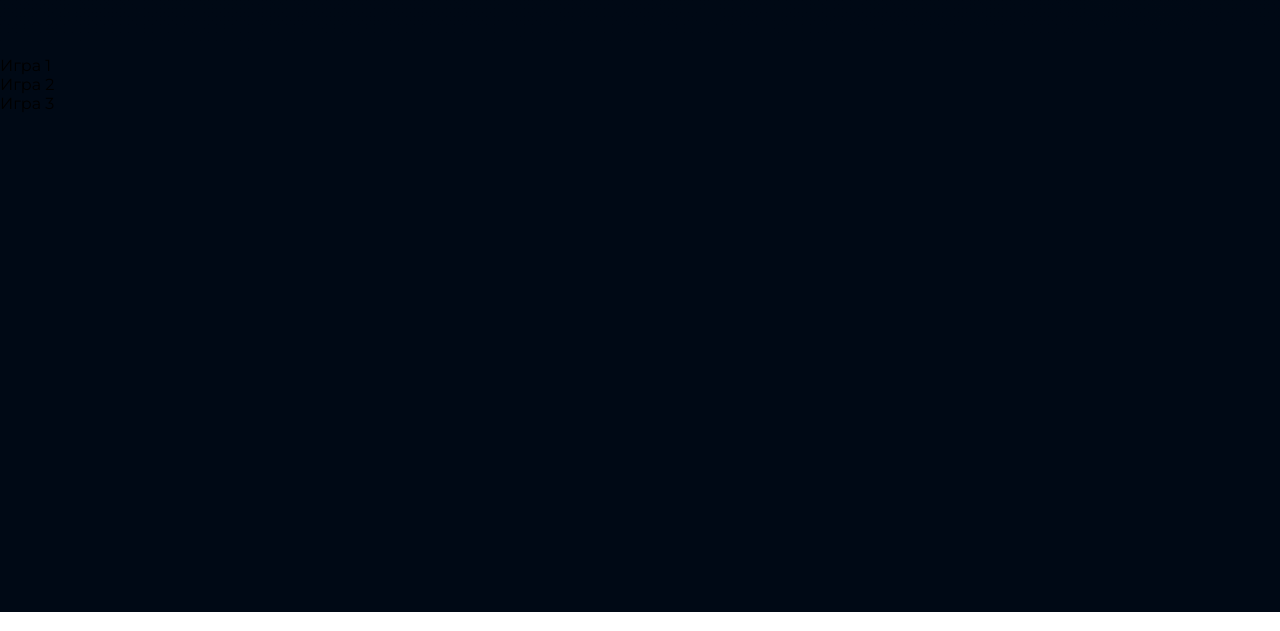
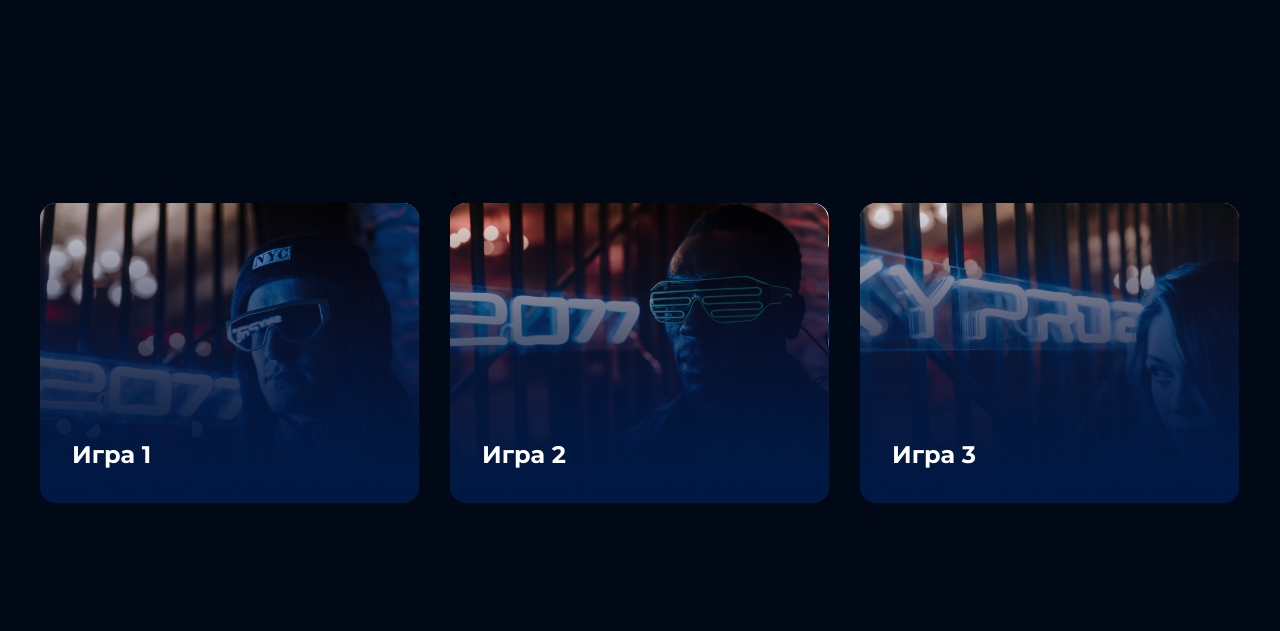
Before and after one commit to voldemar81/hw-1, a plain HTML site: page index.html in a window 1280 px wide. Shown: the part 1184-1815 px from the top of the page. Drawn offline with Linux system fonts and the light colour scheme.

Commit message:
готово к финальной проверке

```diff
--- a/index.html
+++ b/index.html
@@ -12,12 +12,12 @@
 </head>
 <body>
 
-    <div class="top">
+    <div class="top ">
 
-        <section class="top-content">
+        <section class="top-content ">
 
             <h1 class="title">Добро пожаловать на мой сайт !</h1>
-            <p class="top-content__text">Вам предстоит пройти несколько увлекательных игр. Если готов нажимай поехали и приступай</p>
+            <p class="top-content__text">Вам предстоит пройти несколько увлекательных игр. Если готов нажимай <span class="word">поехали</span> и <span class="word">приступай</span></p>
             <div class="button-box">
             <button class="button">Поехали!</button>
             </div>
@@ -27,13 +27,25 @@
 
     </div>
 
-    <section class="game-box">
+    <section class="game center">
 
-        <div class="game">
+        <div class="game-box">
 
-            <div class="game__item game__item__1">Игра 1</div>
-            <div class="game__item game__item__2">Игра 2</div>
-            <div class="game__item game__item__3">Игра 3</div>
+            <div class="game-box-1">
+                <div class="game-box__1"><p class="game-box-text">Игра 1</p></div>
+
+            </div>
+
+            <div class="game-box-2">
+                <<div class="game-box__2"><p class="game-box-text">Игра 2</p></div>
+            </div>
+
+            <div class="game-box-3">
+                <div class="game-box__3"><p class="game-box-text">Игра 3</p></div>
+
+            </div>
+
+
 
         </div>
 
--- a/style.css
+++ b/style.css
@@ -5,8 +5,8 @@
 }
 
 .center {
-    padding-left: calc(50% - 720px);
-    padding-right: calc(50% - 720px);
+    padding-left: calc(50% - 600px);
+    padding-right: calc(50% - 600px);
 }
 
 .top {
@@ -41,6 +41,11 @@ padding-top: 32px;
 
 }
 
+.word {
+    font-weight: 700;
+
+}
+
 .button-box {
     padding-left: 120px;
     padding-top: 44px;
@@ -52,12 +57,14 @@ width: 234px;
 height: 48px;
 background: #9C0332;
 border-radius: 30px;
+border-block: none;
 font-style: normal;
 font-weight: 400;
 font-size: 18px;
 line-height: 22px;
 align-items: center;
 color: #FFFFFF;
+transition: all 3s;
 
 }
 
@@ -65,7 +72,96 @@ color: #FFFFFF;
     background: #EB443F;
 }
 
+.game {
+    background: #000915;
+    background-repeat: no-repeat;
+    background-position: center;
+    background-size: cover;
+    padding-top: 128px;
+    padding-bottom: 128px;
+    }
+
 .game-box {
-    background: #000915;
-    height: 556px;
+    display: flex;
+    gap: 31px;
+    flex-wrap: wrap;
+    align-items: flex-end;
 }
+
+
+.game-box__1 {
+    background: linear-gradient(180deg, rgba(39, 1, 15, 0) 0%, #001944 100%), url(img/game1.jpg);
+    border-radius: 16px;
+    display: flex;
+    align-items: flex-end;
+    box-sizing: border-box;
+    width: 379px;
+    height: 300px;
+    transition: all .3s;
+
+}
+
+
+.game-box-1 :hover {
+    width: 379px;
+    height: 300px;
+    background: linear-gradient(180deg, rgba(39, 1, 15, 0) 0%, #001944 100%), url(img/game1.jpg);
+    border: 3px solid #44D2FF;
+    border-radius: 16px;
+    box-sizing: border-box;
+
+}
+
+.game-box__2 {
+    background: linear-gradient(180deg, rgba(39, 1, 15, 0) 0%, #001944 100%), url(img/game2.jpg);
+    border-radius: 16px;
+    display: flex;
+    align-items: flex-end;
+    box-sizing: border-box;
+    width: 379px;
+    height: 300px;
+    transition: all .3s;
+
+}
+
+.game-box-2 :hover {
+    width: 379px;
+    height: 300px;
+    background: linear-gradient(180deg, rgba(39, 1, 15, 0) 0%, #001944 100%), url(img/game2.jpg);
+    border: 3px solid #44D2FF;
+    border-radius: 16px;
+    box-sizing: border-box;
+
+}
+
+.game-box__3 {
+    background: linear-gradient(180deg, rgba(39, 1, 15, 0) 0%, #001944 100%), url(img/game3.jpg);
+    border-radius: 16px;
+    display: flex;
+    align-items: flex-end;
+    box-sizing: border-box;
+    width: 379px;
+    height: 300px;
+    transition: all .3s;
+}
+
+.game-box-3 :hover {
+    width: 379px;
+    height: 300px;
+    background: linear-gradient(180deg, rgba(39, 1, 15, 0) 0%, #001944 100%), url(img/game3.jpg);
+    border: 3px solid #44D2FF;
+    border-radius: 16px;
+    box-sizing: border-box;
+
+}
+
+
+.game-box-text {
+padding-left: 32px;
+padding-bottom: 32px;
+font-weight: 600;
+font-size: 24px;
+line-height: 32px;
+color: #FFFFFF
+
+}
```
Also changed, not shown: img/game1.jpg (added), img/game2.jpg (added), img/game3.jpg (added).
